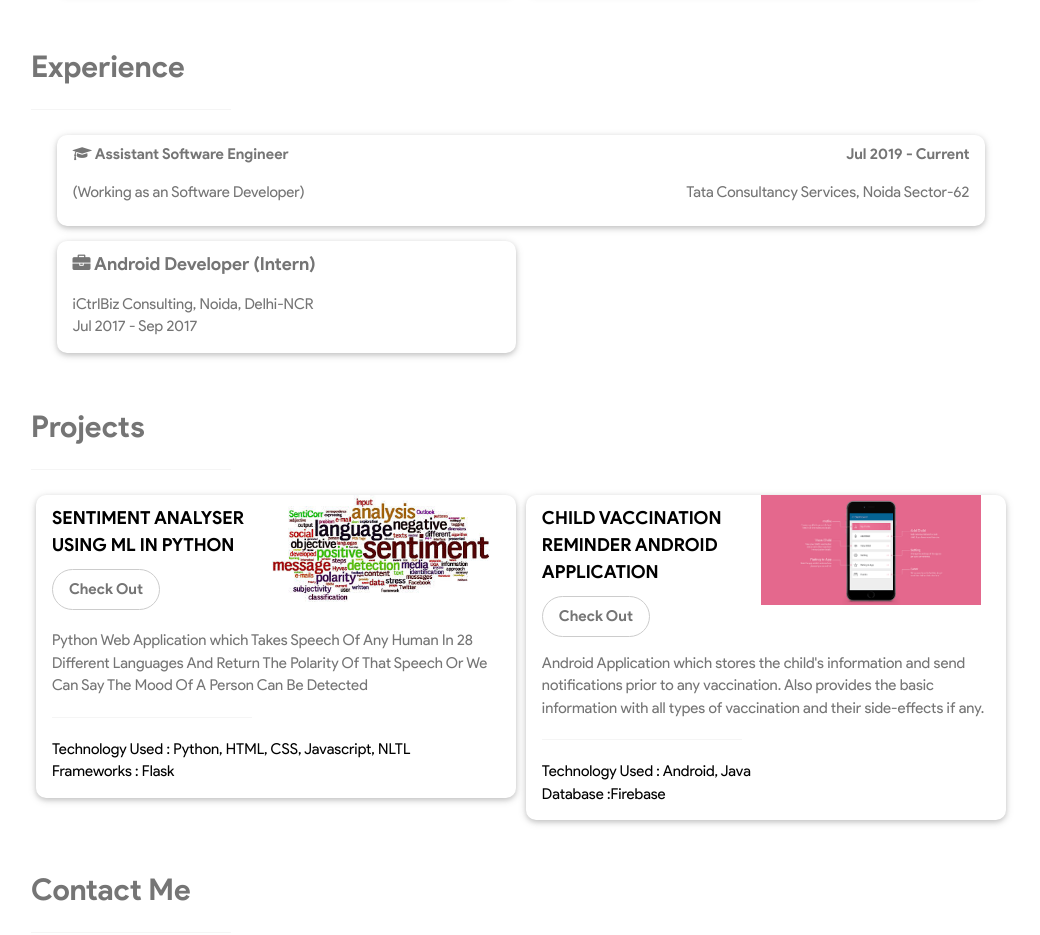
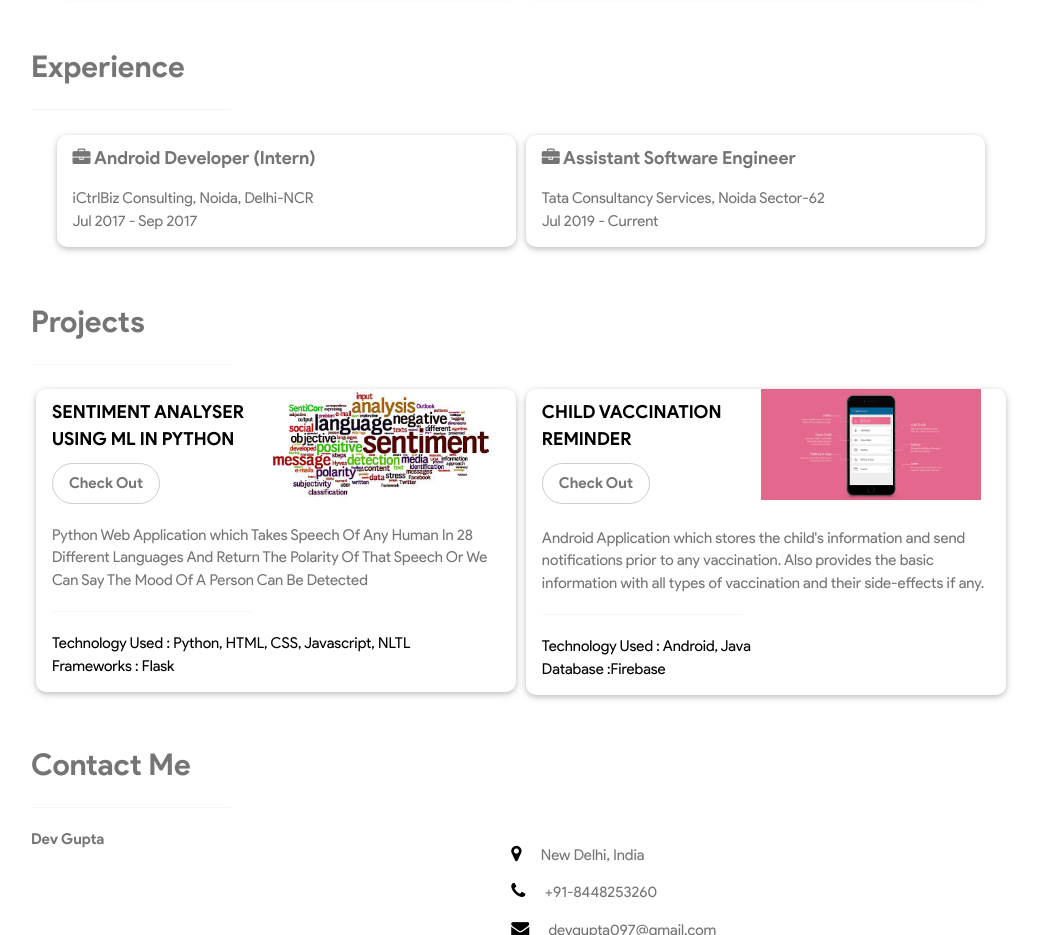
Before and after one commit to devgupta097/devgupta097.github.io, a plain HTML site: page index.html in a window 1280 px wide. Shown: the part 1684-2619 px from the top of the page, without its empty margins (119-1159 px from the left). Drawn offline with Linux system fonts and the light colour scheme.

Commit message:
updated resume

```diff
--- a/index.html
+++ b/index.html
@@ -174,13 +174,17 @@
         <h2 class="hm-text-grey">Experience</h2>
         <hr style="width:200px" class="hm-opacity">
         <div class="hm-row-padding">
-        	<div class="hm-card hm-row-padding hm-padding hm-padding-bottom">
+        	<!--<div class="hm-half hm-card hm-padding-bottom">
 	          <i class="fa fa-graduation-cap" aria-hidden="true"></i> Assistant Software Engineer<span style="float:right;" >Jul 2019 - Current</span><br>
 	          <p> (Working as an Software Developer) <span style="float:right;" >Tata Consultancy Services, Noida Sector-62  </span></p>
-	        </div>
+	        </div>-->
 	        <div class=" hm-half hm-card hm-padding-bottom">
 	            <h5><i class="fa fa-briefcase"></i> Android Developer (Intern)</h5>
 	            <p>iCtrlBiz Consulting, Noida, Delhi-NCR<br> Jul 2017 - Sep 2017 </p>
+          </div>
+		  <div class=" hm-half hm-card hm-padding-bottom">
+	            <h5><i class="fa fa-briefcase"></i> Assistant Software Engineer</h5>
+	            <p>Tata Consultancy Services, Noida Sector-62<br> Jul 2019 - Current </p>
           </div>
          <!-- <div class="hm-half hm-card hm-padding-bottom">
             <h5><i class="fa fa-briefcase"></i>  Machine Learning 15-Days Training</h5>
@@ -202,7 +206,7 @@
             <div class="hm-half"><h5>SENTIMENT ANALYSER USING ML IN PYTHON</h5>
               <a href="https://github.com/devgupta097/SENTIMENT-ANALYSER-USING-ML-IN-PYTHON-.git"><button class="hm-button hm-border hm-text-grey">Check Out</button></a>
             </div>
-            <div class="hm-half"><img alt="SENTIMENT ANALYSER USING ML IN PYTHON" src="./img/5.JPG" style="width:100%;"></div>
+            <div class="hm-half"><img alt="SENTIMENT ANALYSER USING ML IN PYTHON" src="./img/5.jpg" style="width:100%;"></div>
           </div>
           <p class="hm-text-grey">Python Web Application which Takes Speech Of Any Human In 28 Different Languages And Return The Polarity Of That Speech Or We Can Say The Mood Of A Person Can Be Detected</p>
           <hr style="width:200px" class="hm-opacity">
@@ -213,10 +217,10 @@
 
         <div class="hm-half hm-card">
           <div class="hm-row">
-            <div class="hm-half"><h5>CHILD VACCINATION REMINDER ANDROID APPLICATION</h5>
+            <div class="hm-half"><h5>CHILD VACCINATION REMINDER</h5>
               <a href="https://github.com/devgupta097/CHILD-VACCINATION-REMINDER-ANDROID-APPLICATION.git"><button class="hm-button hm-border hm-text-grey">Check Out</button></a>
             </div>
-            <div class="hm-half"><img alt="CHILD VACCINATION REMINDER ANDROID APPLICATION" src="./img/1.PNG" style="width:100%;"></div>
+            <div class="hm-half"><img alt="CHILD VACCINATION REMINDER ANDROID APPLICATION" src="./img/1.png" style="width:100%;"></div>
           </div>
           <p class="hm-text-grey">Android Application which stores the child's information and send notifications prior to any vaccination. Also provides the basic information with all types of vaccination and their side-effects if any.</p>
             <hr style="width:200px" class="hm-opacity">
@@ -259,7 +263,7 @@
       <h2 class="hm-text-grey">Contact Me</h2>
       <hr style="width:200px" class="hm-opacity">
       <div class="hm-half">
-	      <div class="LI-profile-badge"  data-version="v1" data-size="large" data-locale="en_US" data-type="horizontal" data-theme="light" data-vanity="dev-gupta-developer"><a class="LI-simple-link" href='https://www.linkedin.com/in/dev-gupta-a3486012a'>Dev Gupta</a></div>
+		<div class="badge-base LI-profile-badge" data-locale="en_US" data-size="medium" data-theme="light" data-type="HORIZONTAL" data-vanity="dev-gupta-a3486012a" data-version="v1"><a class="badge-base__link LI-simple-link" href="https://in.linkedin.com/in/dev-gupta-a3486012a?trk=profile-badge">Dev Gupta</a></div>
 	  </div>
 	  <div class="hm-half">
 	      <div class="hm-section">
```
